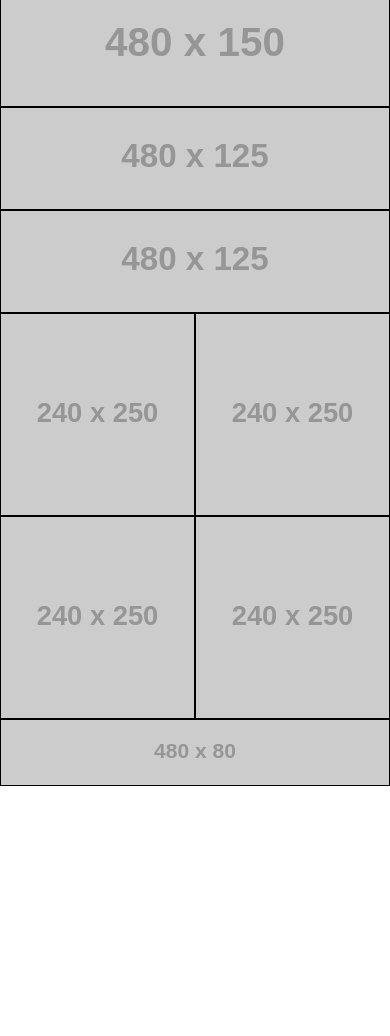
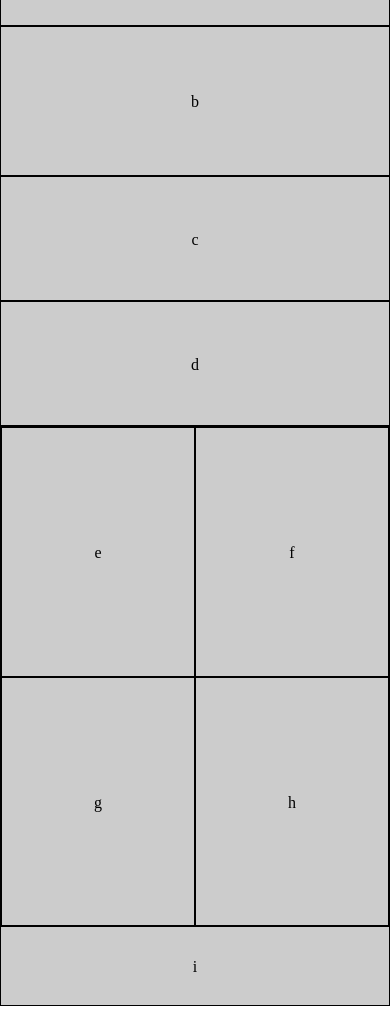
Before and after one commit to virtualmason/lab-01, a plain HTML site: page index.html in a window 390 px wide. Shown: the part 79-1115 px from the top of the page. Before the commit the page ends 865 px from the top, so only its background shows below. Drawn offline with Linux system fonts and the light colour scheme; placeholder pictures from the web are drawn by us.

Commit message:
Reformatted html scaffolding to work correctly for both small screens and large screens. Reformatted mobile styles to accomodate the new html scaffolding.

```diff
--- a/css/base.css
+++ b/css/base.css
@@ -1,4 +1,18 @@
 body {
   max-width: 480px;
   margin: auto;
+  padding: 30px 0;
 }
+
+header, aside, section, footer, article {
+  background-color: #ccc;
+  text-align: center;
+  box-sizing: border-box;
+  border: 1px solid black;
+}
+
+@media (min-width: 768px) {
+  body {
+    max-width: 960px;
+  }
+}
--- a/css/layout.css
+++ b/css/layout.css
@@ -0,0 +1,31 @@
+header {
+  height: 75px;
+  line-height: 75px;
+}
+
+aside {
+  height: 150px;
+  line-height: 150px;
+}
+
+section {
+  height: 125px;
+  line-height: 125px;
+}
+
+.four-floats {
+  height: 500px;
+}
+
+footer {
+  height: 80px;
+  line-height: 80px;
+}
+
+@media (min-width: 768px) {
+  aside {
+    float: left;
+    min-height: 600px;
+    min-width: 200px;
+  }
+}
--- a/css/modules.css
+++ b/css/modules.css
@@ -1,10 +1,17 @@
-img {
-  float: left;
-  box-sizing: border-box;
-  border: solid 1px black;
-  width: 100%;
+.four-floats article {
+  height: 250px;
+  line-height: 250px;
 }
 
 .half {
-  width: 50%;
+  min-width: 50%;
 }
+
+.float {
+  float: left;
+}
+
+.clearfix {
+  clear: both;
+  overflow: hidden;
+}
--- a/index.html
+++ b/index.html
@@ -10,26 +10,18 @@
   <link rel="stylesheet" href="css/modules.css">
 </head>
 <body>
-  <header>
-    <img src="https://placehold.it/480x75">
-  </header>
+  <header>a</header>
   <main>
-    <aside>
-      <img src="https://placehold.it/480x150">
-    </aside>
-    <section>
-      <img src="https://placehold.it/480x125">
-      <img src="https://placehold.it/480x125">
-    </section>
-    <section>
-      <img class="half" src="https://placehold.it/240x250">
-      <img class="half" src="https://placehold.it/240x250">
-      <img class="half" src="https://placehold.it/240x250">
-      <img class="half" src="https://placehold.it/240x250">
+    <aside>b</aside>
+    <section>c</section>
+    <section>d</section>
+    <section class="four-floats clearfix">
+      <article class="half float">e</article>
+      <article class="half float">f</article>
+      <article class="half float">g</article>
+      <article class="half float">h</article>
     </section>
   </main>
-  <footer>
-    <img src="https://placehold.it/480x80">
-  </footer>
+  <footer>i</footer>
 </body>
 </html>
```
